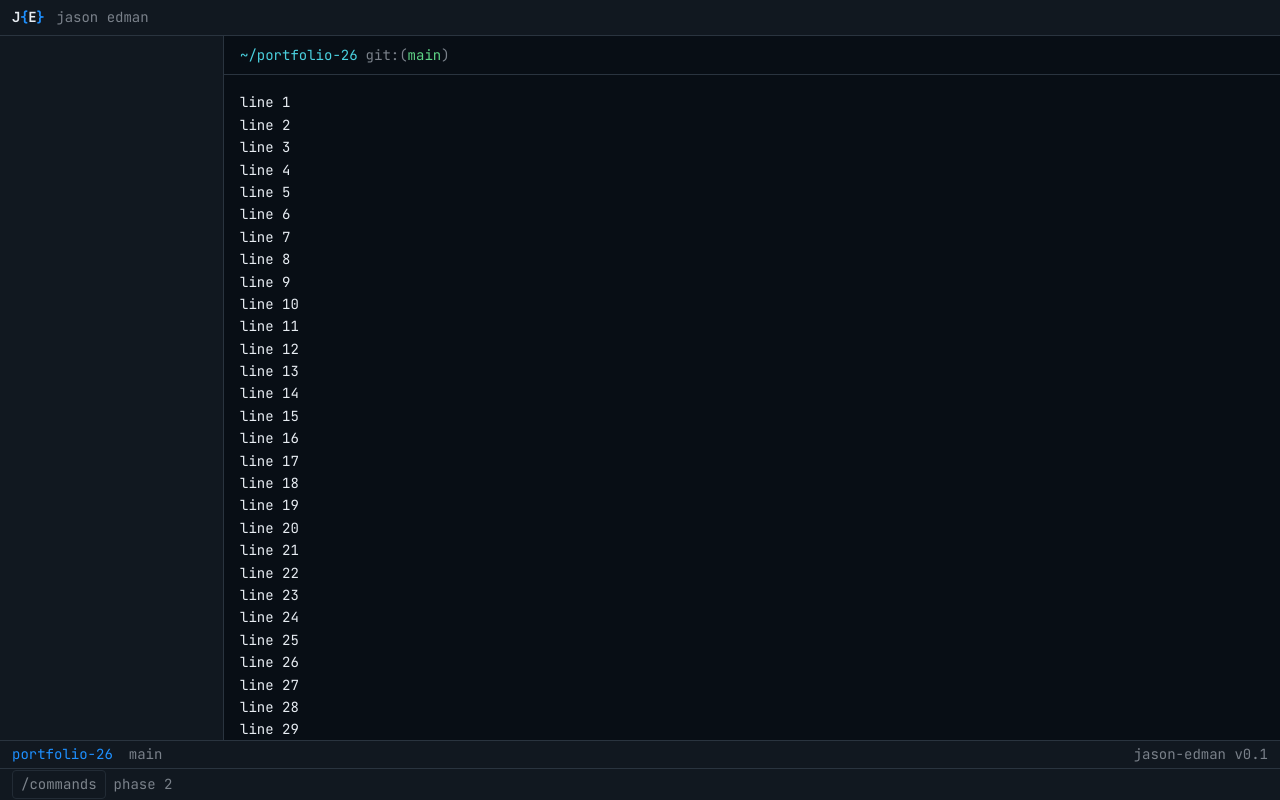
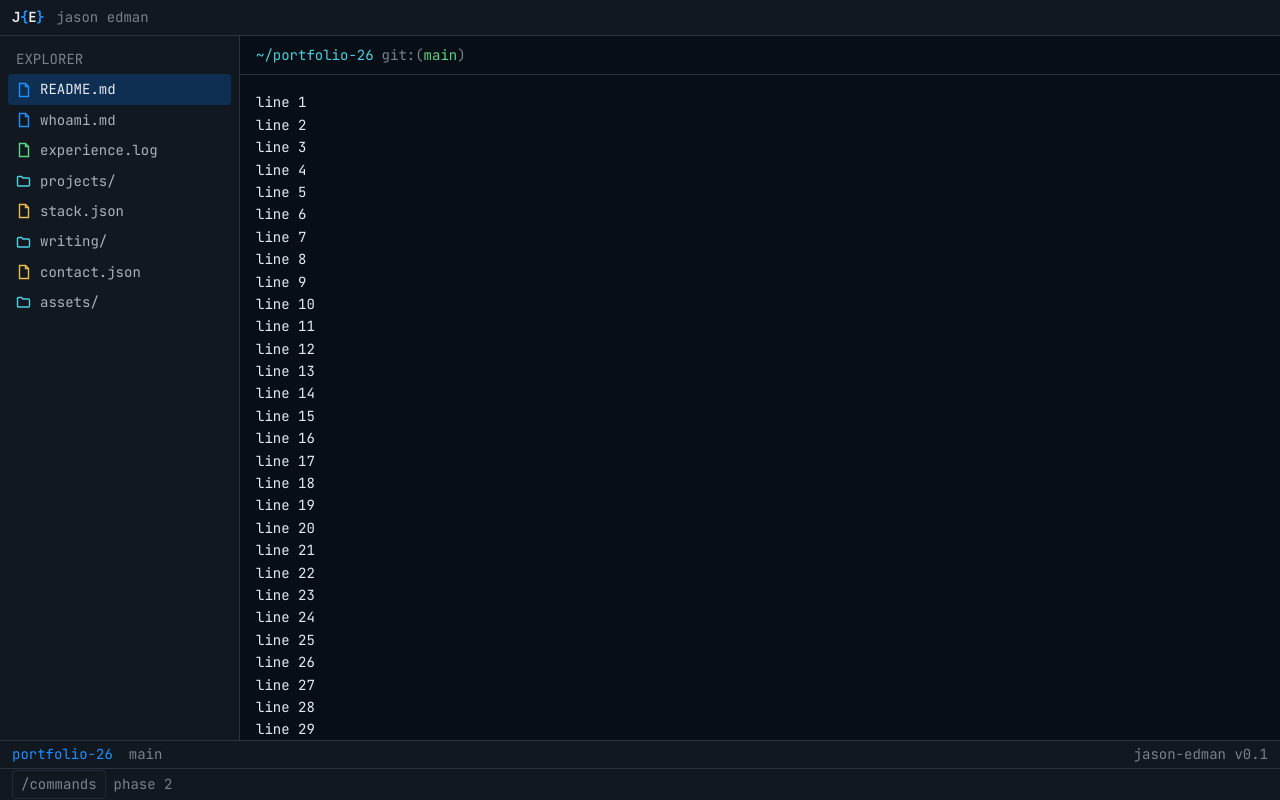
Before and after one commit to jpe0824/portfolio-26, a Next.js app: page / in a window 1280 px wide. Built offline with nearby package versions, Linux system fonts and the light colour scheme.

Commit message:
feat: add file explorer nav with zero-JS folder disclosure
Co-Authored-By: Claude Opus 5 (1M context) <noreply@anthropic.com>

```diff
--- a/src/app/page.tsx
+++ b/src/app/page.tsx
@@ -1,8 +1,9 @@
 import { TerminalFrame } from "@/components/terminal-frame";
+import { FileExplorer } from "@/components/file-explorer";
 
 export default function Probe() {
   return (
-    <TerminalFrame explorer={<aside className="w-56 border-r border-edge bg-panel" />} currentPath="">
+    <TerminalFrame explorer={<FileExplorer currentPath="" />} currentPath="">
       <div className="p-4">
         {Array.from({ length: 80 }, (_, i) => (
           <p key={i}>line {i + 1}</p>
--- /dev/null
+++ b/src/components/file-explorer.tsx
@@ -0,0 +1,16 @@
+import { manifest } from "@/content/manifest";
+import { FileTree } from "./file-tree";
+
+export function FileExplorer({ currentPath }: { currentPath: string }) {
+  return (
+    <nav
+      aria-label="File explorer"
+      className="hidden w-60 shrink-0 overflow-auto border-r border-edge bg-panel p-2 md:block"
+    >
+      <p className="px-2 py-1 text-fg-subtle" aria-hidden="true">
+        EXPLORER
+      </p>
+      <FileTree nodes={manifest} currentPath={currentPath} />
+    </nav>
+  );
+}
--- /dev/null
+++ b/src/components/file-icon.tsx
@@ -0,0 +1,33 @@
+import { rendererFor } from "@/lib/renderer-map";
+
+const COLORS: Record<string, string> = {
+  markdown: "text-primary",
+  json: "text-amber",
+  log: "text-green",
+  image: "text-violet",
+  text: "text-fg-subtle",
+};
+
+export function FileIcon({ name, isDir = false }: { name: string; isDir?: boolean }) {
+  const tone = isDir ? "text-cyan" : COLORS[rendererFor(name)];
+
+  return (
+    <svg
+      viewBox="0 0 16 16"
+      className={`size-4 shrink-0 ${tone}`}
+      fill="none"
+      stroke="currentColor"
+      strokeWidth="1.4"
+      aria-hidden="true"
+    >
+      {isDir ? (
+        <path d="M1.5 4.5a1 1 0 0 1 1-1h3l1.5 1.5h5.5a1 1 0 0 1 1 1v6a1 1 0 0 1-1 1h-10a1 1 0 0 1-1-1z" />
+      ) : (
+        <>
+          <path d="M3.5 1.5h6l3 3v10h-9z" />
+          <path d="M9.5 1.5v3h3" />
+        </>
+      )}
+    </svg>
+  );
+}
--- /dev/null
+++ b/src/components/file-tree.tsx
@@ -0,0 +1,59 @@
+import Link from "next/link";
+import type { ContentNode } from "@/content/manifest";
+import { FileIcon } from "./file-icon";
+
+const ROW = "flex items-center gap-2 rounded px-2 py-1 hover:bg-elevated";
+
+function isAncestor(dirPath: string, currentPath: string) {
+  return currentPath === dirPath || currentPath.startsWith(`${dirPath}/`);
+}
+
+export function FileTree({
+  nodes,
+  currentPath,
+  depth = 0,
+}: {
+  nodes: ContentNode[];
+  currentPath: string;
+  depth?: number;
+}) {
+  return (
+    <ul className="list-none" style={{ paddingLeft: depth === 0 ? 0 : 12 }}>
+      {nodes.map((node) => {
+        if (node.kind === "file") {
+          const active = node.path === currentPath;
+          return (
+            <li key={node.path || "root"}>
+              <Link
+                href={`/${node.path}`}
+                aria-current={active ? "page" : undefined}
+                className={`${ROW} ${active ? "bg-primary-dim text-fg" : "text-fg-muted"}`}
+              >
+                <FileIcon name={node.name} />
+                <span className="truncate">{node.name}</span>
+              </Link>
+            </li>
+          );
+        }
+
+        return (
+          <li key={node.path}>
+            <details open={isAncestor(node.path, currentPath)}>
+              <summary className={`${ROW} cursor-pointer list-none text-fg-muted marker:content-none`}>
+                <FileIcon name={node.name} isDir />
+                <span className="truncate">{node.name}/</span>
+              </summary>
+              {node.children.length > 0 ? (
+                <FileTree nodes={node.children} currentPath={currentPath} depth={depth + 1} />
+              ) : (
+                <p className="pl-8 text-fg-subtle" aria-hidden="true">
+                  (empty)
+                </p>
+              )}
+            </details>
+          </li>
+        );
+      })}
+    </ul>
+  );
+}
```
